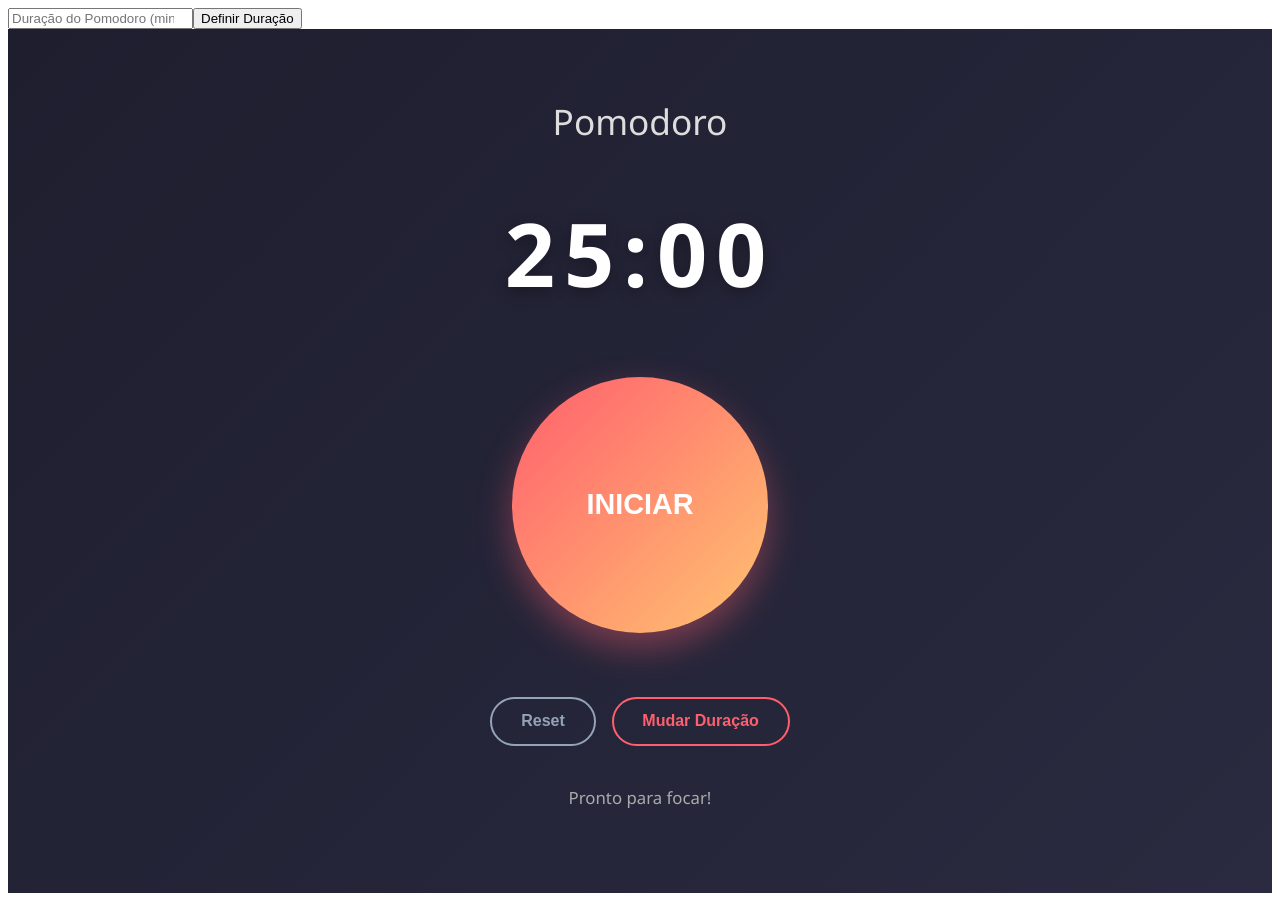
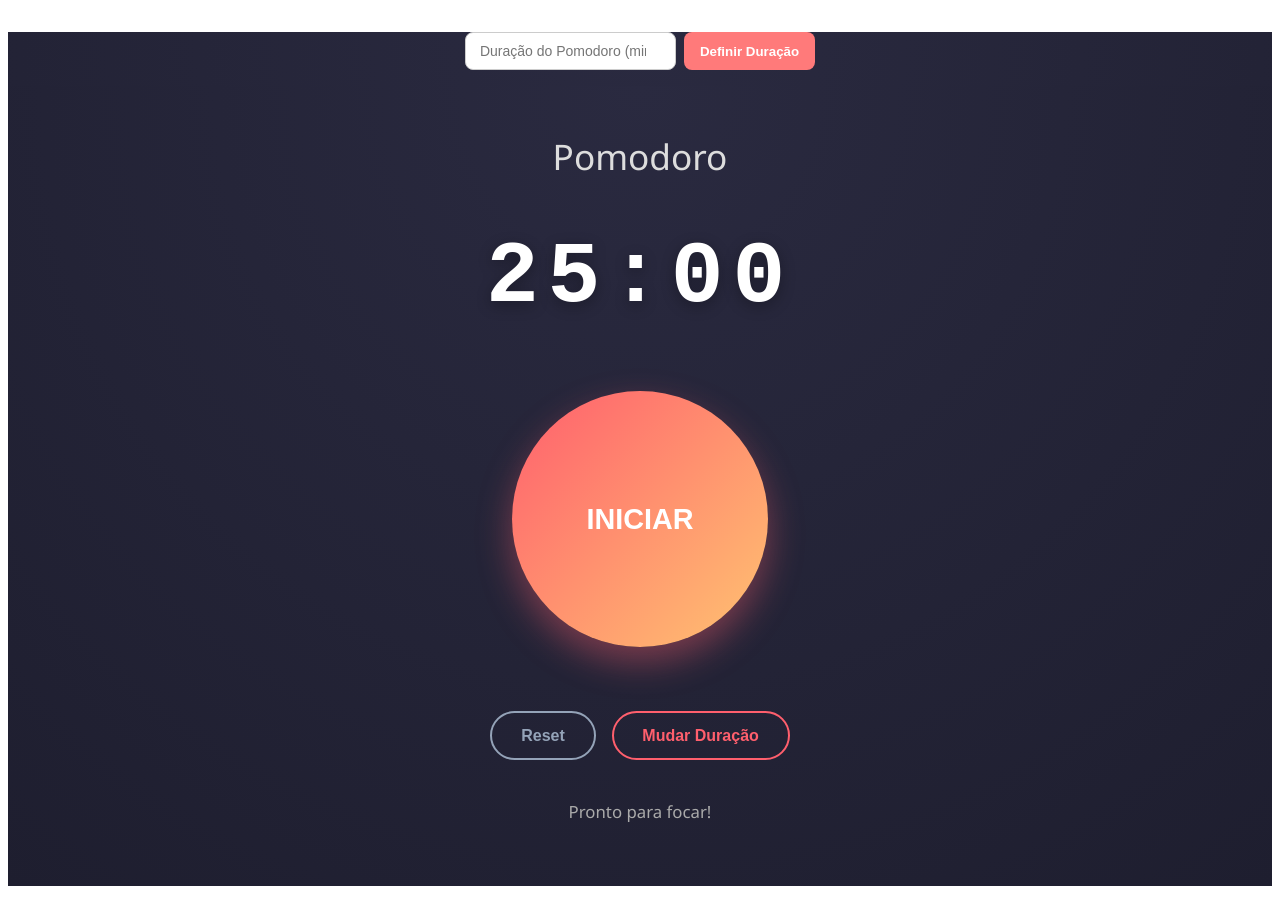
Before and after one commit to gabrielsilva18/Pomodoro, an Angular app: page / in a window 1280 px wide. Built offline with nearby package versions, Linux system fonts and the light colour scheme.

Commit message:
style(ui): improve input layout and spacing
- add margin-top to input section for better positioning
- center input and button horizontally
- refine spacing between elements using gap
- improve overall visual balance of the layout

```diff
--- a/src/app/tela-inicial/tela-inicial.html
+++ b/src/app/tela-inicial/tela-inicial.html
@@ -1,3 +1,5 @@
+<body>
+
 <div class= "input-timer">
 
   <input type="number" placeholder="Duração do Pomodoro (minutos)" #durationPomodoro>
@@ -35,3 +37,4 @@
     {{ workDuration() ? 'Pronto para focar!' : 'Configure a duração primeiro' }}
   </p>
 </div>
+</body>
--- a/src/app/tela-inicial/tela-inicial.scss
+++ b/src/app/tela-inicial/tela-inicial.scss
@@ -1,17 +1,41 @@
+/* Reset básico */
+* {
+  box-sizing: border-box;
+}
+html, body {
+  height: 100%;
+  margin: 0;
+  padding: 0;
+}
+body {
+  margin: 0;
+  background: radial-gradient(circle at top, #2a2a40, #1e1e2f);
+}
+
+app-root {
+  display: block;
+  height: 100%;
+}
+
+/* Container principal */
 .timer {
   display: flex;
   flex-direction: column;
   align-items: center;
   justify-content: center;
   min-height: 100vh;
-  background: linear-gradient(135deg, #1e1e2f, #2a2a40);
+  width: 100%;
+
+  background: radial-gradient(circle at top, #2a2a40, #1e1e2f);
   color: #ffffff;
   font-family: 'Segoe UI', sans-serif;
+
   gap: 2rem;
   padding: 2rem;
   text-align: center;
 }
 
+/* Título */
 .timer h1 {
   font-size: 2.2rem;
   margin: 0;
@@ -19,28 +43,38 @@
   color: #ddd;
 }
 
+/* Display do tempo */
 .timer-display {
   font-size: 5.5rem;
   font-weight: 700;
   letter-spacing: 0.1em;
   margin: 1rem 0;
   font-variant-numeric: tabular-nums;
+  font-family: 'Courier New', monospace;
+
   color: #fff;
   text-shadow: 0 4px 15px rgba(0, 0, 0, 0.3);
 }
 
+/* BOTÃO PRINCIPAL */
 .main-button {
   width: 16rem;
   height: 16rem;
   border-radius: 50%;
   border: none;
+
   background: linear-gradient(135deg, #ff5f6d, #ffc371);
   color: #ffffff;
+
   font-size: 1.8rem;
   font-weight: 700;
+
   cursor: pointer;
+  backdrop-filter: blur(5px);
+
   box-shadow: 0 15px 35px rgba(255, 95, 109, 0.4);
   transition: all 0.3s ease;
+
   margin: 1rem 0;
 }
 
@@ -58,6 +92,54 @@
   box-shadow: 0 15px 35px rgba(74, 222, 128, 0.4);
 }
 
+/* INPUT + BOTÃO DE DURAÇÃO */
+.input-timer {
+  display: flex;
+  gap: 0.5rem;
+  margin-bottom: 1rem;
+  margin-top: 2rem;
+  justify-content: center;
+}
+
+.input-timer input {
+  padding: 10px 14px;
+  border-radius: 8px;
+  border: 1px solid #ccc;
+
+  font-size: 14px;
+  outline: none;
+
+  background: #fff;
+  color: #333;
+
+  transition: all 0.2s ease;
+}
+
+.input-timer input:focus {
+  border-color: #ff7a7a;
+  box-shadow: 0 0 0 2px rgba(255, 122, 122, 0.2);
+}
+
+.input-timer button {
+  padding: 10px 16px;
+  border: none;
+  border-radius: 8px;
+
+  background: #ff7a7a;
+  color: white;
+  font-weight: 600;
+
+  cursor: pointer;
+  transition: all 0.2s ease;
+}
+
+.input-timer button:hover {
+  background: #ff5a5a;
+  transform: translateY(-2px);
+  box-shadow: 0 5px 15px rgba(255, 122, 122, 0.3);
+}
+
+/* BOTÕES SECUNDÁRIOS */
 .actions {
   display: flex;
   gap: 1rem;
@@ -69,11 +151,14 @@
 .secondary-button {
   padding: 0.85rem 1.8rem;
   border-radius: 9999px;
+
   border: 2px solid #ff5f6d;
   background: transparent;
   color: #ff5f6d;
+
   font-size: 1rem;
   font-weight: 600;
+
   cursor: pointer;
   transition: all 0.2s ease;
 }
@@ -82,8 +167,10 @@
   background: #ff5f6d;
   color: white;
   transform: translateY(-2px);
+  box-shadow: 0 5px 15px rgba(255, 95, 109, 0.3);
 }
 
+/* BOTÃO RESET */
 .reset-button {
   border-color: #94a3b8;
   color: #94a3b8;
@@ -94,6 +181,7 @@
   color: white;
 }
 
+/* STATUS */
 .status {
   font-size: 1.05rem;
   color: #aaa;
@@ -101,15 +189,19 @@
   min-height: 1.3em;
 }
 
-// Estado quando ainda não configurou a duração
-.not-configured {
-  .timer-display {
-    font-size: 3.5rem;
-    color: #777;
-  }
+/* Botão desabilitado */
+button:disabled {
+  opacity: 0.6;
+  cursor: not-allowed;
 }
 
-// Responsividade
+/* Estado não configurado */
+.not-configured .timer-display {
+  font-size: 3.5rem;
+  color: #777;
+}
+
+/* RESPONSIVO */
 @media (max-width: 600px) {
   .main-button {
     width: 13rem;
@@ -120,4 +212,17 @@
   .timer-display {
     font-size: 4.2rem;
   }
+
+  .input-timer {
+    flex-direction: column;
+    align-items: center;
+  }
+
+  .input-timer input {
+    width: 100%;
+  }
+
+  .input-timer button {
+    width: 100%;
+  }
 }
```
